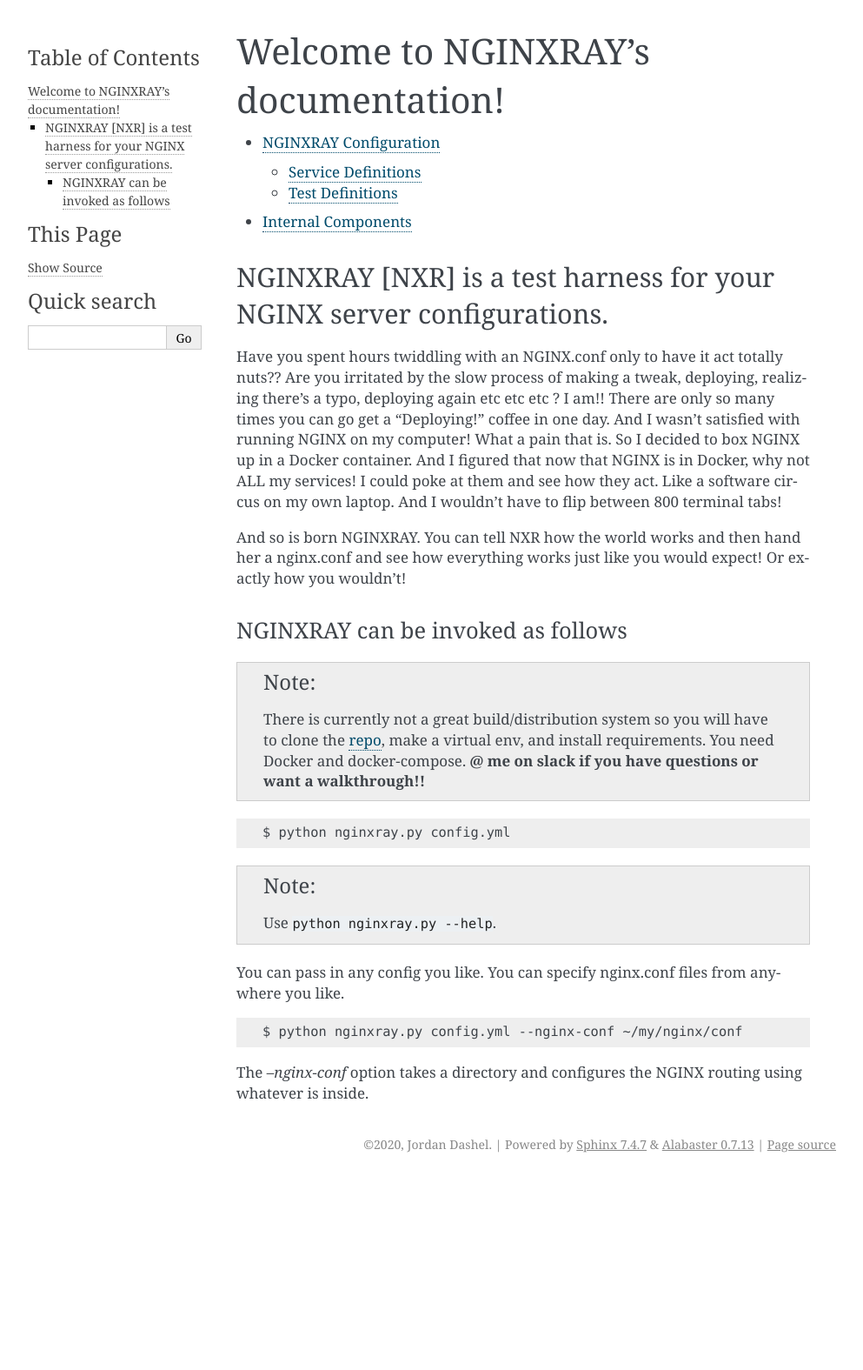
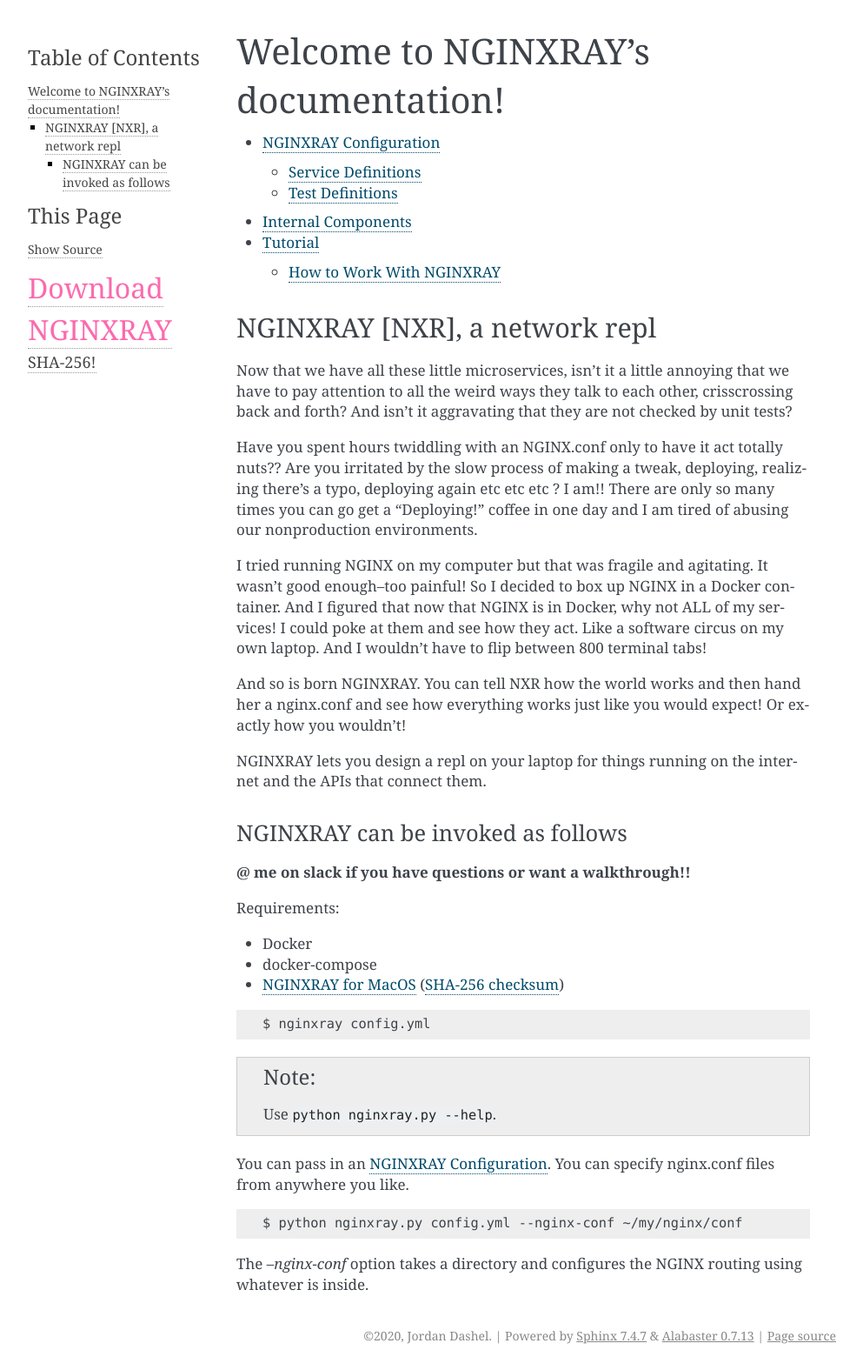
Before and after one commit to nypublicradio/unettest, a Sphinx documentation site: the page built from docs/index.rst, in a window 1280 px wide. Shown: the whole page at 87% size, without its empty margins (148-1141 px from the left). Built offline with Sphinx 7.4.7, drawn with Linux system fonts in a browser that asks for light colours; before the commit the page ends 1355 px from its top, so only the background shows below that.

Commit message:
docs update (tutorial!)

```diff
--- a/docs/conf.py
+++ b/docs/conf.py
@@ -32,7 +32,7 @@
 ]
 
 # Add any paths that contain templates here, relative to this directory.
-templates_path = ['_templates']
+templates_path = ['templates']
 
 # List of patterns, relative to source directory, that match files and
 # directories to ignore when looking for source files.
@@ -50,4 +50,4 @@
 # Add any paths that contain custom static files (such as style sheets) here,
 # relative to this directory. They are copied after the builtin static files,
 # so a file named "default.css" will overwrite the builtin "default.css".
-html_static_path = ['_static']
+html_static_path = ['static']
--- a/docs/index.rst
+++ b/docs/index.rst
@@ -1,7 +1,5 @@
 .. NGINXRAY documentation master file, created by
    sphinx-quickstart on Mon Apr  6 12:56:02 2020.
-   You can adapt this file completely to your liking, but it should at least
-   contain the root `toctree` directive.
 
 Welcome to NGINXRAY's documentation!
 ====================================
@@ -13,44 +11,59 @@
 
    internal_components
 
+   tutorial
 
-NGINXRAY [NXR] is a test harness for your NGINX server configurations.
-++++++++++++++++++++++++++++++++++++++++++++++++++++++++++++++++++++++
 
-Have you spent hours twiddling with an NGINX.conf only to have it act totally
-nuts?? Are you irritated by the slow process of making a tweak, deploying,
-realizing there's a typo, deploying again etc etc etc ? I am!! There are only so
-many times you can go get a "Deploying!" coffee in one day. And I wasn't
-satisfied with running NGINX on my computer! What a pain that is. So I decided
-to box NGINX up in a Docker container. And I figured that now that NGINX is in
-Docker, why not ALL my services! I could poke at them and see how they act. Like
-a software circus on my own laptop. And I wouldn't have to flip between 800
-terminal tabs!
+NGINXRAY [NXR], a network repl
+++++++++++++++++++++++++++++++
+
+Now that we have all these little microservices, isn't it a little annoying that we have
+to pay attention to all the weird ways they talk to each other, crisscrossing back and
+forth? And isn't it aggravating that they are not checked by unit tests?
+
+Have you spent hours twiddling with an NGINX.conf only to have it act totally nuts?? Are
+you irritated by the slow process of making a tweak, deploying, realizing there's a typo,
+deploying again etc etc etc ? I am!! There are only so many times you can go get a
+"Deploying!" coffee in one day and I am tired of abusing our nonproduction environments.
+
+I tried running NGINX on my computer but that was fragile and agitating. It wasn't good
+enough--too painful!  So I decided to box up NGINX in a Docker container. And I figured
+that now that NGINX is in Docker, why not ALL of my services! I could poke at them and see
+how they act. Like a software circus on my own laptop. And I wouldn't have to flip between
+800 terminal tabs!
 
 And so is born NGINXRAY. You can tell NXR how the world works and then hand her a
 nginx.conf and see how everything works just like you would expect! Or exactly how you
 wouldn't!
 
+NGINXRAY lets you design a repl on your laptop for things running on the internet and the
+APIs that connect them.
+
 
 
 NGINXRAY can be invoked as follows
 ----------------------------------
-.. NOTE::
-  There is currently not a great build/distribution system so you will have to
-  clone the `repo <https://github.com/nypublicradio/nginxray>`_, make a virtual env, and install requirements. You need Docker
-  and docker-compose. **@ me on slack if you have questions or want a
-  walkthrough!!**
+**@ me on slack if you have questions or want a walkthrough!!**
+
+Requirements:
+
+
+* Docker
+* docker-compose
+* `NGINXRAY for MacOS <https://nginxray.s3.us-east-2.amazonaws.com/nginxray.mac>`_
+  (`SHA-256 checksum <https://nginxray.s3.us-east-2.amazonaws.com/mac-sha256>`_)
+
 
 
 ::
 
-  $ python nginxray.py config.yml
+  $ nginxray config.yml
 
 .. NOTE::
   Use ``python nginxray.py --help``\ .
 
 
-You can pass in any config you like. You can specify nginx.conf files from
+You can pass in an :doc:`config_document`. You can specify nginx.conf files from
 anywhere you like. ::
 
    $ python nginxray.py config.yml --nginx-conf ~/my/nginx/conf
--- /dev/null
+++ b/docs/templates/searchbox.html
@@ -0,0 +1,4 @@
+<ul>
+    <li><a href="https://nginxray.s3.us-east-2.amazonaws.com/nginxray.mac" style="color: #fc6aae; font-size: xx-large">Download NGINXRAY</a></li>
+    <li><a href="https://nginxray.s3.us-east-2.amazonaws.com/mac-sha256" style="font-size: large">SHA-256!</a></li>
+</ul>
--- /dev/null
+++ b/docs/tutorial.rst
@@ -0,0 +1,63 @@
+==========
+ Tutorial
+==========
+
+How to Work With NGINXRAY
+-------------------------
+
+I think it will be easiest to show how to use NGINXRAY with terminal screen sessions.
+It'll reveal how to think with NXR most directly.
+
+Setup
+^^^^^
+
+.. image:: tutorial_photos/0alias.png
+
+You must first acquire NGINXRAY. You can get a copy here:
+
+* `MacOS <https://nginxray.s3.us-east-2.amazonaws.com/nginxray.mac>`_
+  (`SHA-256 checksum <https://nginxray.s3.us-east-2.amazonaws.com/mac-sha256>`_)
+
+Add it to your path (``/usr/local/bin/`` is an option). You can use it as it or give it a
+snappy alias.
+
+
+Ready
+^^^^^
+
+.. image:: tutorial_photos/1ready.png
+
+You can cue up two terminals and run this in a sort of server/client mode.
+
+Set
+^^^
+
+.. image:: tutorial_photos/2set.png
+
+Firing off the left-side NGINXRAY with ``-s``, to "spin" up the servers and let them go.
+
+Go
+^^
+
+.. image:: tutorial_photos/3go.png
+
+Firing off the right-side NGINXRAY with a ``-t`` to run the "tests".
+
+See how the contents of those tests are reported in the logs on the left. Super easy to
+develop with! Like shining a flashlight in a dark corner.
+
+Tests
+^^^^^
+
+.. image:: tutorial_photos/4testconfig.png
+
+This is the logical structure of the systems under test and the tests excercising their
+functionality.
+
+A Network REPL!
+^^^^^^^^^^^^^^^
+
+.. image:: tutorial_photos/5repl.png
+
+You can work with any number of services like a REPL. You can access a service directly (I
+would consider this going "around") or through the NGINX server being run by NGINXRAY.
```
Also changed, not shown: docs/internal_components.rst (+13 -7 lines), docs/tutorial_photos/0alias.png (added), docs/tutorial_photos/1ready.png (added), docs/tutorial_photos/2set.png (added), 3 other files.
